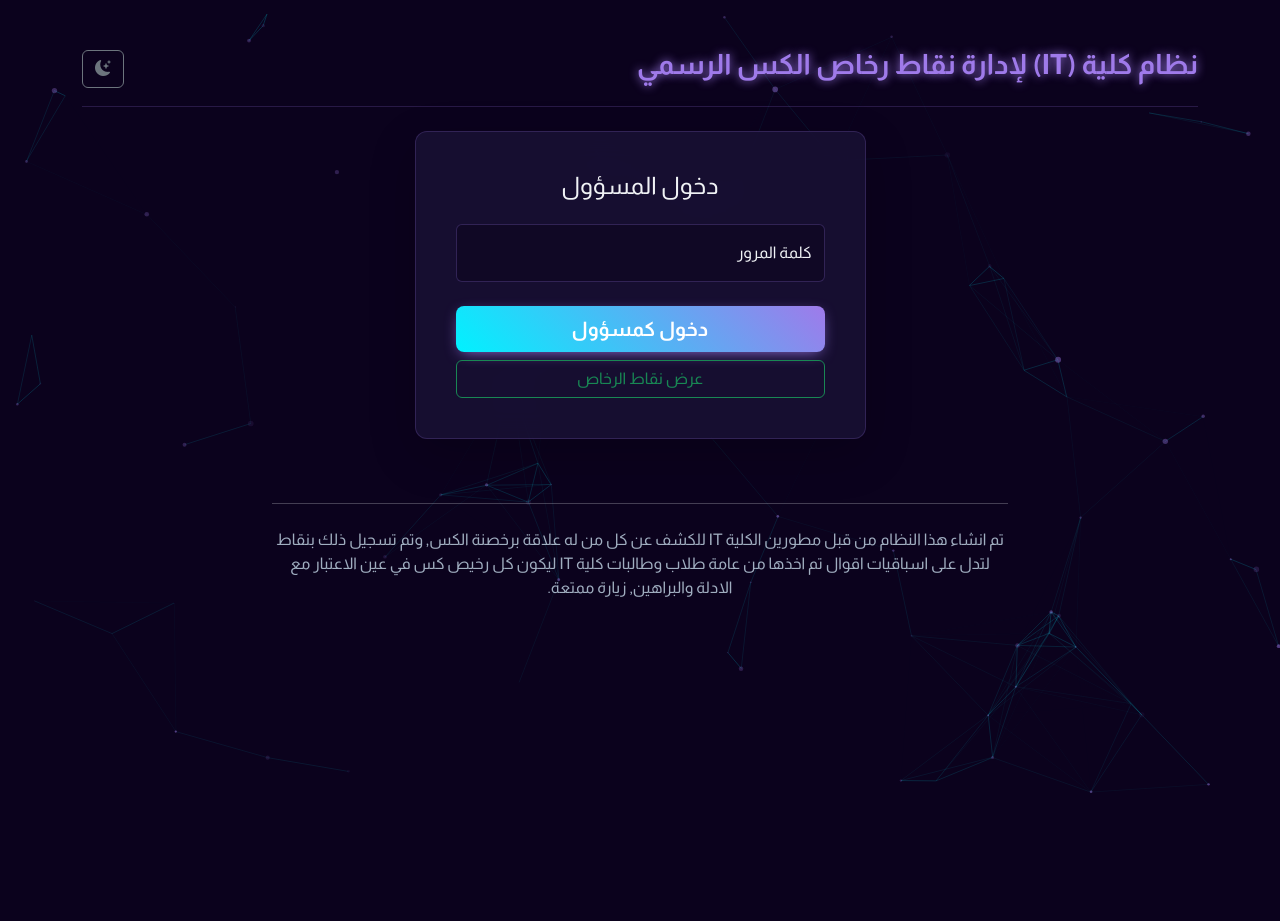
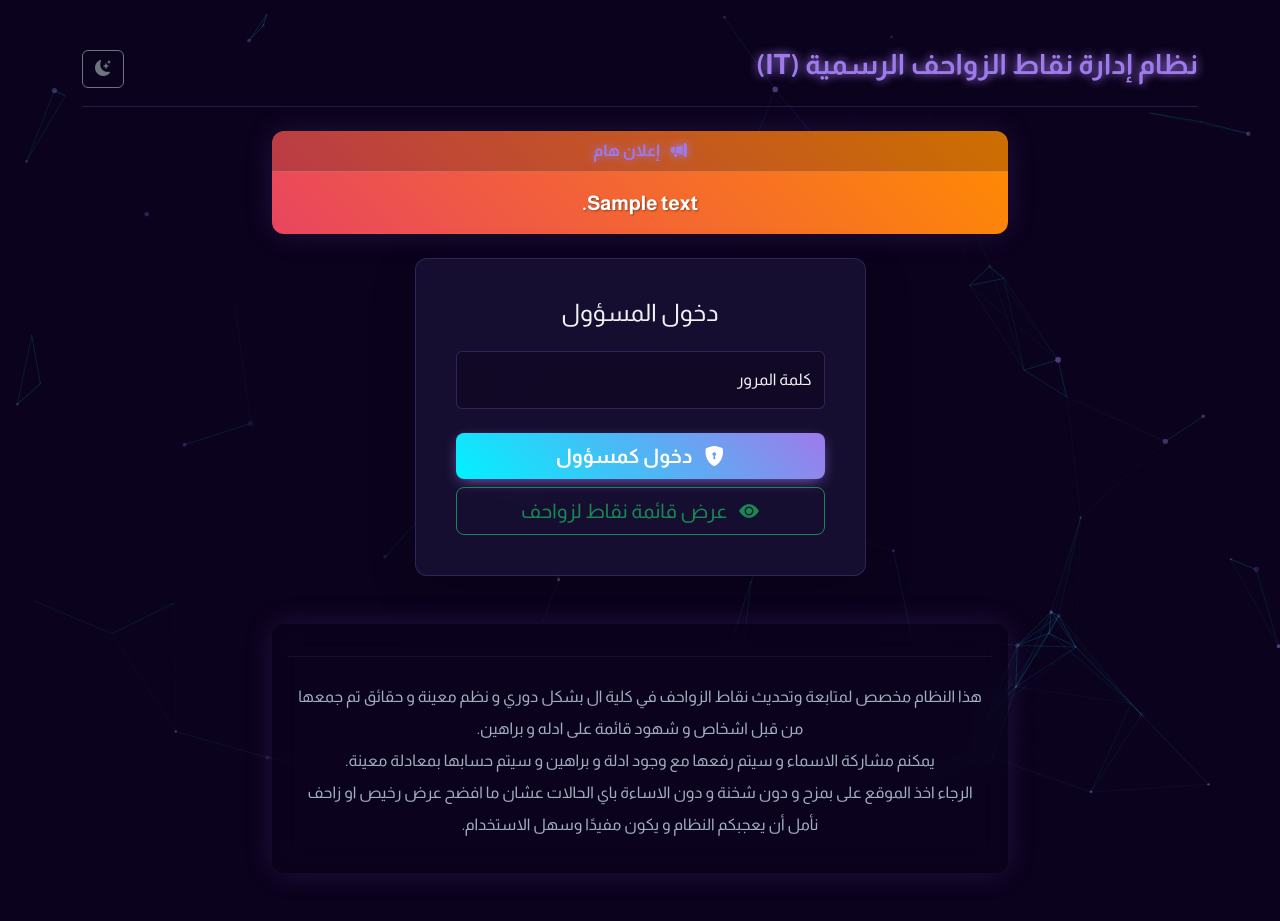
Before and after one commit to moaericadm/RKHAS, a Flask app: template templates/login.html in a window 1280 px wide. Before the commit the page ends 793 px from the top, so only its background shows below. Run offline with Flask 3, Linux system fonts and the light colour scheme; the template is opened without the code that fills it: most values are stand-ins (such as "Sample title", 1, 10 or a date in 2020); parts of the project's set-up code (start-up, migrations or seed data) failed here and were passed over; some libraries are stand-ins or nearby versions.

Commit message:
login.html

```diff
--- a/templates/login.html
+++ b/templates/login.html
@@ -1,104 +1,73 @@
 {% extends "base.html" %} {% block title %}تسجيل الدخول{% endblock %} {% block
-header_title %}نظام كلية (IT) لإدارة نقاط رخاص الكس الرسمي{% endblock %} {%
-block content %}
+header_title %}نظام إدارة نقاط الزواحف الرسمية (IT){% endblock %} {% block content %}
+
+{% if announcement and announcement.text %}
+<div class="row justify-content-center mb-4">
+    <div class="col-lg-8">
+        <div class="card text-center" style="background: linear-gradient(45deg, #e94560, #ff8c00); color: white; border: none; text-shadow: 1px 1px 2px rgba(0,0,0,0.4);">
+            <div class="card-header fw-bold" style="background: rgba(0,0,0,0.2); border-bottom: 1px solid rgba(255,255,255,0.2);">
+                <i class="bi bi-megaphone-fill me-2"></i> إعلان هام
+            </div>
+            <div class="card-body"><p class="card-text fs-5" style="font-weight: bold;">{{ announcement.text }}</p></div>
+        </div>
+    </div>
+</div>
+{% endif %}
+
 <div class="row justify-content-center">
-  <!-- عمود لنموذج تسجيل الدخول -->
     <div class="col-md-6 col-lg-5">
         <div class="card p-4 shadow-lg">
             <div class="card-body">
                 <h5 class="card-title text-center mb-4 fs-4">دخول المسؤول</h5>
-
                 <form id="loginForm">
                     <div class="form-floating mb-3">
-            <input
-              type="password"
-              class="form-control"
-              id="password"
-              name="password"
-              placeholder="كلمة المرور"
-              required
-            />
+                        <input type="password" class="form-control" id="password" name="password" placeholder="كلمة المرور" required />
                         <label for="password">كلمة المرور</label>
                     </div>
                     <div class="d-grid gap-2 mt-4">
-            <button type="submit" class="btn btn-primary btn-lg">
-              دخول كمسؤول
-            </button>
-            <a href="{{ url_for('user_view') }}" class="btn btn-outline-success"
-              >عرض نقاط الرخاص</a
-            >
+                        <button type="submit" class="btn btn-primary btn-lg"><i class="bi bi-shield-lock-fill me-2"></i> دخول كمسؤول</button>
+                        <a href="{{ url_for('user_view') }}" class="btn btn-outline-success btn-lg"><i class="bi bi-eye-fill me-2"></i> عرض قائمة نقاط لزواحف</a>
                     </div>
                 </form>
             </div>
         </div>
     </div>
 </div>
-
-<!-- صف جديد للنص السفلي لضمان التنسيق الصحيح -->
+<!-- *** القسم الجديد هنا: النص التقديمي *** -->
 <div class="row justify-content-center mt-5">
     <div class="col-lg-8">
-    <hr />
-    <p class="text-center text-muted mt-4">
-      تم انشاء هذا النظام من قبل مطورين الكلية IT للكشف عن كل من له علاقة برخصنة
-      الكس, وتم تسجيل ذلك بنقاط لتدل على اسباقيات اقوال تم اخذها من عامة طلاب
-      وطالبات كلية IT ليكون كل رخيص كس في عين الاعتبار مع الادلة والبراهين,
-      زيارة ممتعة.
+        <div class="card bg-transparent border-0 text-center">
+            <div class="card-body">
+                <hr style="border-color: var(--card-border); opacity: 0.5;">
+                <p class="text-muted mt-4 fs-6 lh-lg">
+                    هذا النظام مخصص لمتابعة وتحديث نقاط الزواحف في كلية ال  بشكل دوري و نظم معينة و حقائق تم
+                    جمعها من قبل اشخاص و شهود قائمة على ادله و براهين.
+                    <br>
+                    يمكنم مشاركة الاسماء و سيتم رفعها مع وجود ادلة و براهين  و سيتم حسابها بمعادلة معينة.
+                    <br>
+                    الرجاء اخذ الموقع على بمزح و دون شخنة و دون الاساءة باي الحالات  عشان ما افضح عرض رخيص او زاحف
+                    <br />
+                    نأمل أن يعجبكم النظام و يكون مفيدًا وسهل الاستخدام.
                 </p>
             </div>
         </div>
-{% endblock %} {% block scripts %}
+    </div>
+</div>
+{% endblock %}
+
+{% block scripts %}
 <script>
-  document.addEventListener("DOMContentLoaded", function () {
-    const loginForm = document.getElementById("loginForm");
-
-    if (loginForm) {
-      loginForm.addEventListener("submit", async function (event) {
-        event.preventDefault(); // منع تحديث الصفحة
-
-        const form = event.target;
-        const formData = new FormData(form);
-        const submitButton = form.querySelector('button[type="submit"]');
-        const originalButtonText = submitButton.innerHTML;
-
-        submitButton.disabled = true;
-        submitButton.innerHTML = `<span class="spinner-border spinner-border-sm"></span> جاري التحقق...`;
-
+  document.getElementById("loginForm")?.addEventListener("submit", async (e) => {
+    e.preventDefault();
+    const btn = e.submitter, original = btn.innerHTML;
+    btn.disabled = true; btn.innerHTML = `<span class="spinner-border spinner-border-sm"></span>`;
     try {
-          const response = await fetch("{{ url_for('login') }}", {
-            method: "POST",
-            body: formData,
-          });
-
-          if (
-            !response.headers.get("content-type")?.includes("application/json")
-          ) {
-            throw new Error("الخادم لم يرسل رداً صحيحاً!");
-          }
-
-          const result = await response.json();
-
-          if (result.success) {
-            window.location.href = result.redirect_url;
-          } else {
-            Swal.fire({
-              icon: "error",
-              title: "خطأ في الدخول",
-              text: result.message || "كلمة المرور غير صحيحة.",
-            });
-          }
-        } catch (error) {
-          console.error("Login Error:", error);
-          Swal.fire(
-            "خطأ!",
-            "حدث خطأ غير متوقع. يرجى التحقق من الطرفية (CMD).",
-            "error"
-          );
-        } finally {
-          submitButton.disabled = false;
-          submitButton.innerHTML = originalButtonText;
-        }
-      });
-    }
+      const res = await fetch("{{ url_for('login') }}", { method: "POST", body: new FormData(e.target) });
+      const j = await res.json();
+      if (j.success) window.location.href = j.redirect_url;
+      else Swal.fire({ icon: "error", title: "خطأ", text: j.message });
+    } catch { Swal.fire("خطأ!", "فشل الاتصال بالخادم.", "error"); }
+    finally { btn.disabled = false; btn.innerHTML = original; }
   });
 </script>
 {% endblock %}
```
Lines whose indentation alone changed are shown as unchanged.
